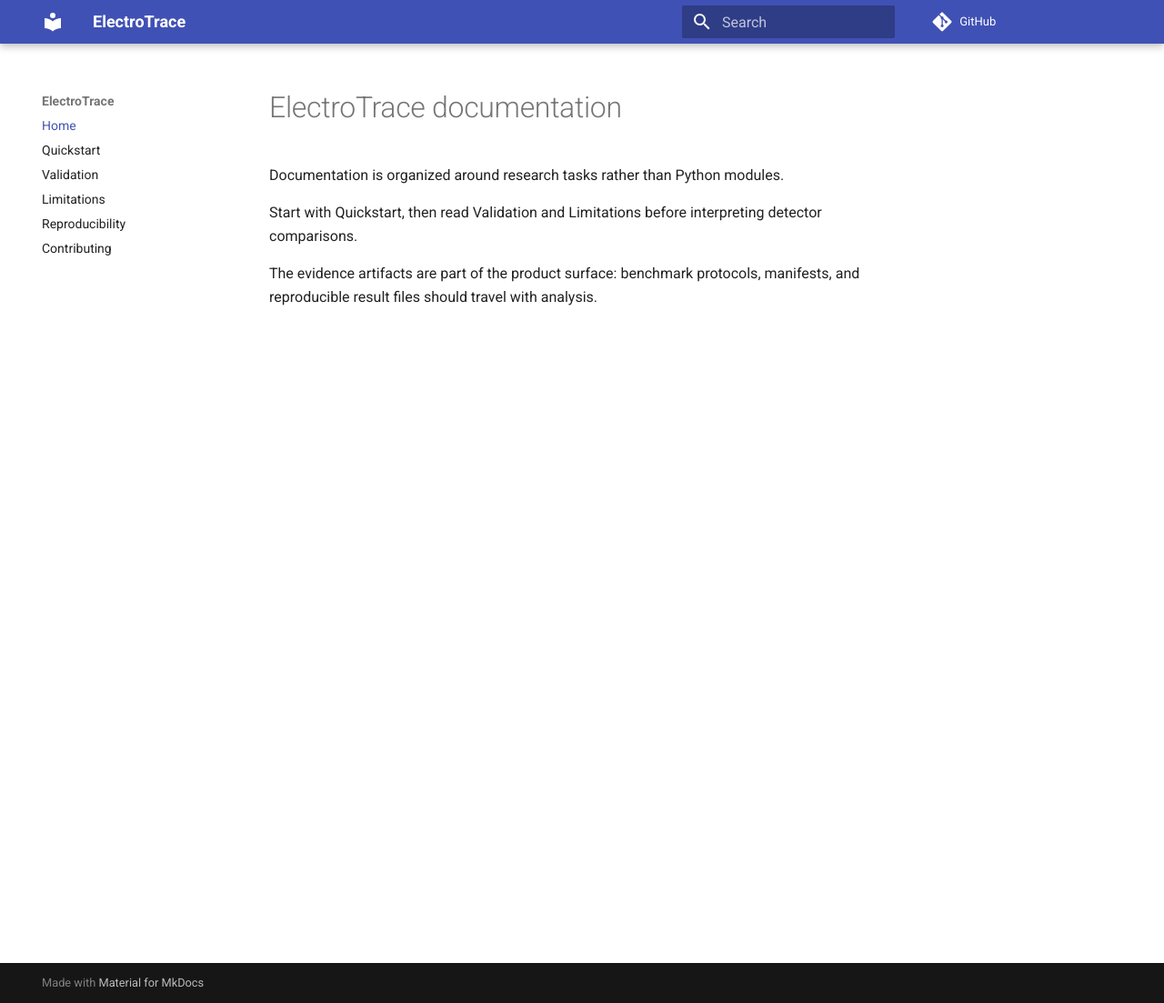
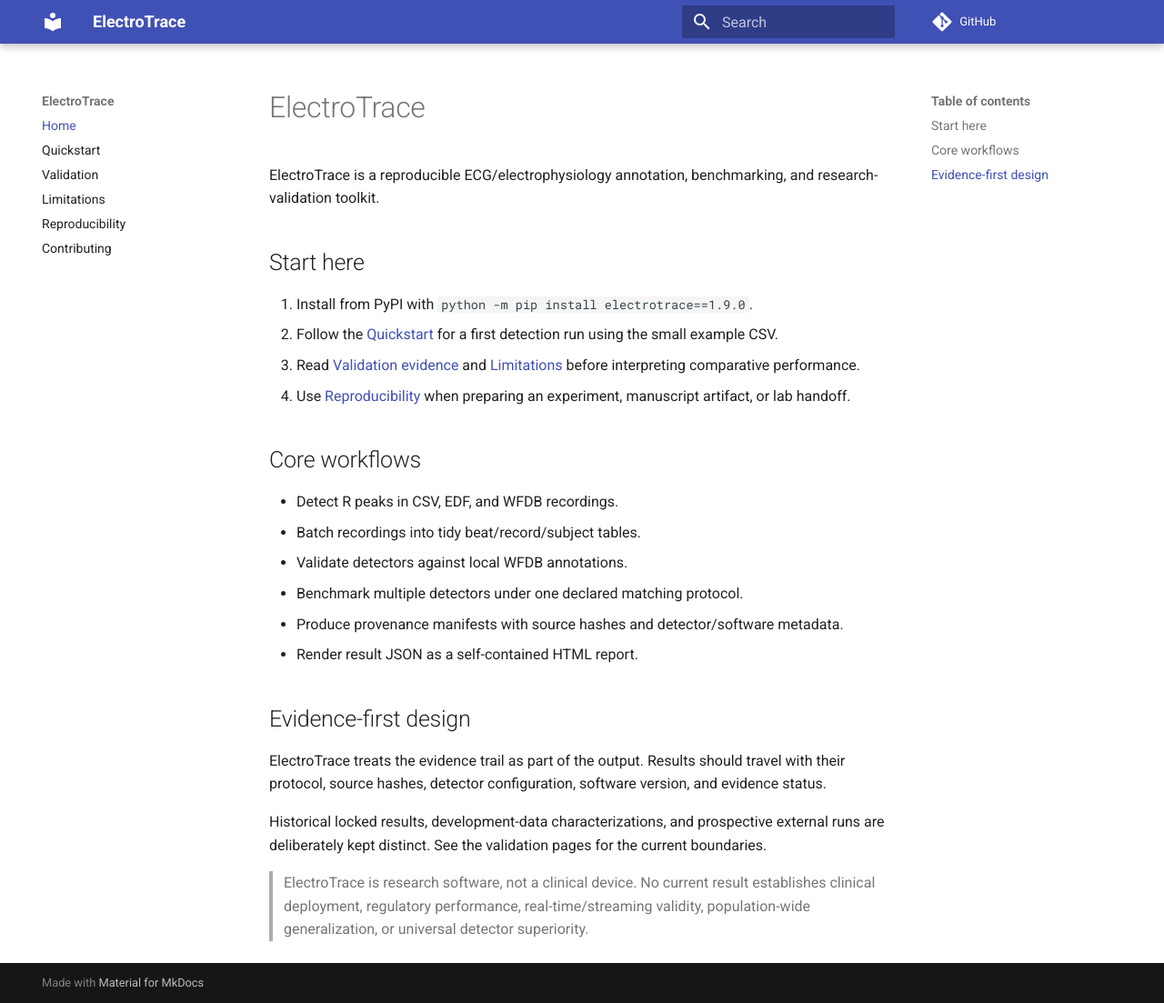
Before and after one commit to Virelion-Biotech/Virelion-ElectroTrace, an MkDocs documentation site: the page built from docs/index.md, in a window 1280 px wide and 1103 px high. Shown: the whole window at 91% size. Built offline with MkDocs 1.6.1 and Material for MkDocs 9.7.7, drawn with Linux system fonts in a browser that asks for light colours; comment, search, counter and statistics services are not loaded.

Commit message:
Rewrite docs landing page

```diff
--- a/docs/index.md
+++ b/docs/index.md
@@ -1,7 +1,27 @@
-# ElectroTrace documentation
+# ElectroTrace
 
-Documentation is organized around research tasks rather than Python modules.
+ElectroTrace is a reproducible ECG/electrophysiology annotation, benchmarking, and research-validation toolkit.
 
-Start with Quickstart, then read Validation and Limitations before interpreting detector comparisons.
+## Start here
 
-The evidence artifacts are part of the product surface: benchmark protocols, manifests, and reproducible result files should travel with analysis.
+1. Install from PyPI with `python -m pip install electrotrace==1.9.0`.
+2. Follow the [Quickstart](QUICKSTART.md) for a first detection run using the small example CSV.
+3. Read [Validation evidence](validation/README.md) and [Limitations](LIMITATIONS.md) before interpreting comparative performance.
+4. Use [Reproducibility](REPRODUCIBILITY.md) when preparing an experiment, manuscript artifact, or lab handoff.
+
+## Core workflows
+
+- Detect R peaks in CSV, EDF, and WFDB recordings.
+- Batch recordings into tidy beat/record/subject tables.
+- Validate detectors against local WFDB annotations.
+- Benchmark multiple detectors under one declared matching protocol.
+- Produce provenance manifests with source hashes and detector/software metadata.
+- Render result JSON as a self-contained HTML report.
+
+## Evidence-first design
+
+ElectroTrace treats the evidence trail as part of the output. Results should travel with their protocol, source hashes, detector configuration, software version, and evidence status.
+
+Historical locked results, development-data characterizations, and prospective external runs are deliberately kept distinct. See the validation pages for the current boundaries.
+
+> ElectroTrace is research software, not a clinical device. No current result establishes clinical deployment, regulatory performance, real-time/streaming validity, population-wide generalization, or universal detector superiority.
```
